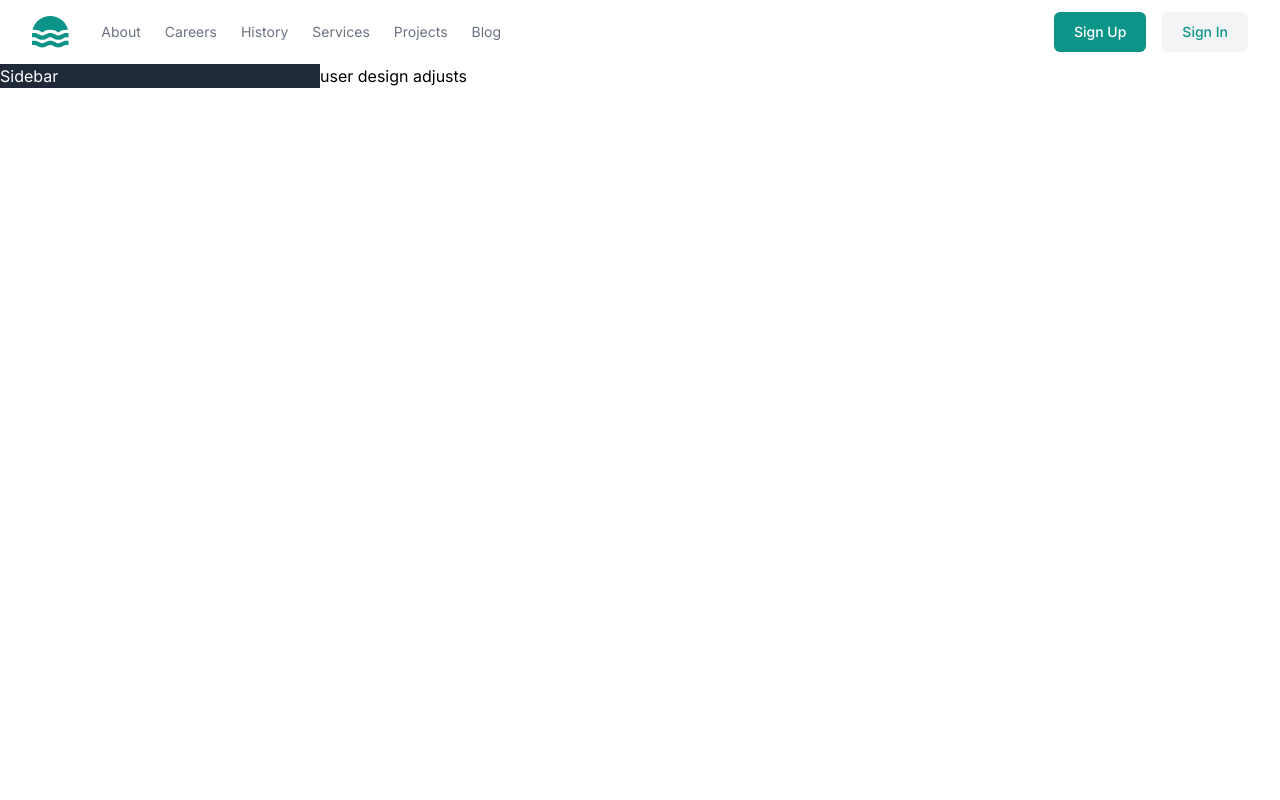
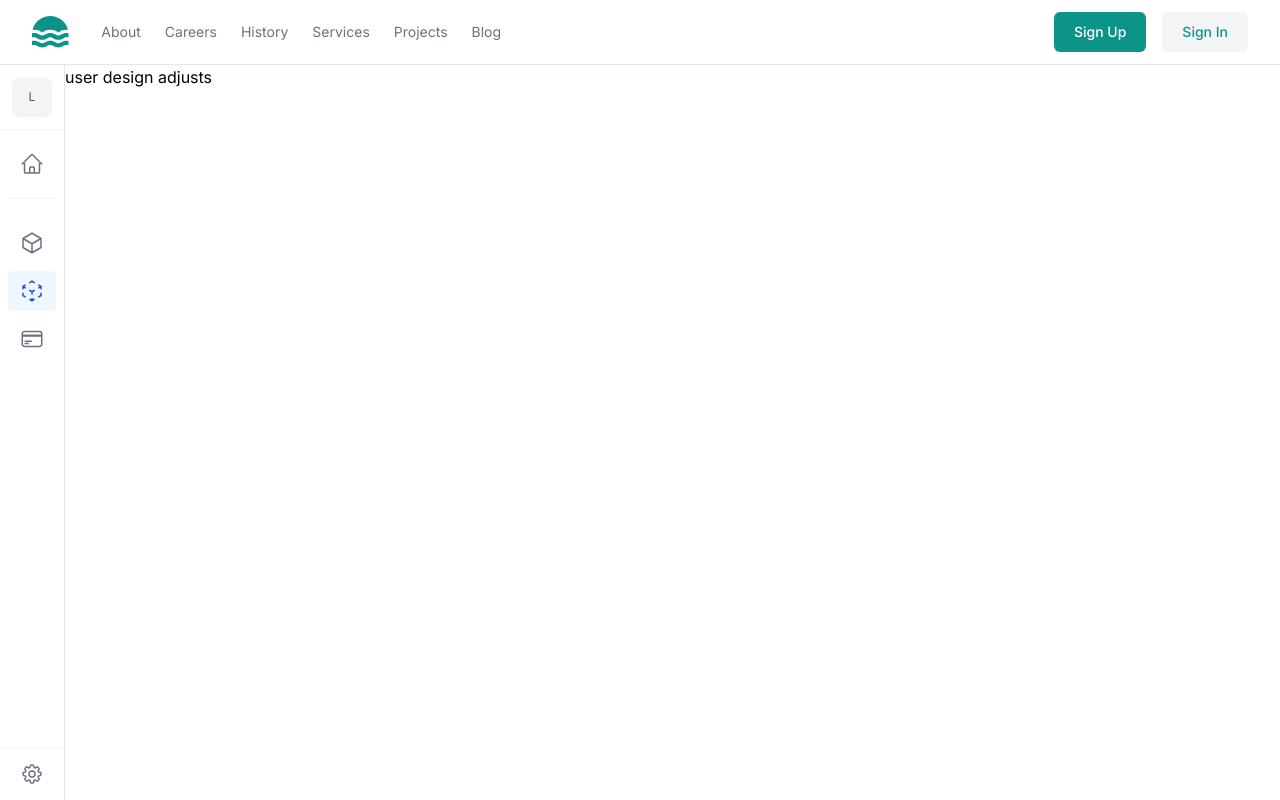
Before and after one commit to alex-cad/alex-frontend, a Next.js app: page /user/adjusts in a window 1280 px wide. Built offline with nearby package versions, Linux system fonts and the light colour scheme.

Commit message:
header + user layout

```diff
--- a/app/layout.tsx
+++ b/app/layout.tsx
@@ -1,7 +1,7 @@
 import type { Metadata } from "next";
 import { Inter } from "next/font/google";
 import "./globals.css";
-import MyHeader from "@/app/ui/header";
+
 const inter = Inter({ subsets: ["latin"] });
 
 export const metadata: Metadata = {
@@ -17,7 +17,7 @@ export default function RootLayout({
   return (
     <html lang="en">
       <body className={inter.className}>
-        <MyHeader />
+        {/* <MyHeader /> */}
         {children}
       </body>
     </html>
--- a/app/page.tsx
+++ b/app/page.tsx
@@ -1,7 +1,9 @@
 import config from "@/app/config";
+import MyHeader from "@/app/ui/header";
 export default function Home() {
   return (
     <>
+      <MyHeader className="border-b border-slate-200"/>
       <main className="mx-auto max-w-screen-xl space-y-8 px-4 py-16 sm:px-6 lg:space-y-16 lg:px-8">
         Welcome to Next.js!
       </main>
--- a/app/ui/header.tsx
+++ b/app/ui/header.tsx
@@ -29,11 +29,11 @@ function classNames(...classes: string[]) {
     return classes.filter(Boolean).join(' ')
 }
 
-export default function MyHeader() {
+export default function MyHeader({ className = ""}) {
     const [mobileMenuOpen, setMobileMenuOpen] = useState(false)
 
     return (
-        <header className="bg-white">
+        <header className={`bg-white `+className}>
             <div className="mx-auto flex h-16 max-w-screen-xl items-center gap-8 px-4 sm:px-6 lg:px-8">
                 <a className="block text-teal-600" href="#">
                     <span className="sr-only">Home</span>
--- a/app/user/layout.tsx
+++ b/app/user/layout.tsx
@@ -1,14 +1,153 @@
+"use client";
+
+import { redirect, usePathname, useRouter } from 'next/navigation';
+import MyHeader from "@/app/ui/header";
+
+function SettingIcon() {
+    return (
+        <svg xmlns="http://www.w3.org/2000/svg" fill="none" viewBox="0 0 24 24" strokeWidth={1.5} stroke="currentColor" className="w-6 h-6">
+            <path strokeLinecap="round" strokeLinejoin="round" d="M10.343 3.94c.09-.542.56-.94 1.11-.94h1.093c.55 0 1.02.398 1.11.94l.149.894c.07.424.384.764.78.93.398.164.855.142 1.205-.108l.737-.527a1.125 1.125 0 0 1 1.45.12l.773.774c.39.389.44 1.002.12 1.45l-.527.737c-.25.35-.272.806-.107 1.204.165.397.505.71.93.78l.893.15c.543.09.94.559.94 1.109v1.094c0 .55-.397 1.02-.94 1.11l-.894.149c-.424.07-.764.383-.929.78-.165.398-.143.854.107 1.204l.527.738c.32.447.269 1.06-.12 1.45l-.774.773a1.125 1.125 0 0 1-1.449.12l-.738-.527c-.35-.25-.806-.272-1.203-.107-.398.165-.71.505-.781.929l-.149.894c-.09.542-.56.94-1.11.94h-1.094c-.55 0-1.019-.398-1.11-.94l-.148-.894c-.071-.424-.384-.764-.781-.93-.398-.164-.854-.142-1.204.108l-.738.527c-.447.32-1.06.269-1.45-.12l-.773-.774a1.125 1.125 0 0 1-.12-1.45l.527-.737c.25-.35.272-.806.108-1.204-.165-.397-.506-.71-.93-.78l-.894-.15c-.542-.09-.94-.56-.94-1.109v-1.094c0-.55.398-1.02.94-1.11l.894-.149c.424-.07.765-.383.93-.78.165-.398.143-.854-.108-1.204l-.526-.738a1.125 1.125 0 0 1 .12-1.45l.773-.773a1.125 1.125 0 0 1 1.45-.12l.737.527c.35.25.807.272 1.204.107.397-.165.71-.505.78-.929l.15-.894Z" />
+            <path strokeLinecap="round" strokeLinejoin="round" d="M15 12a3 3 0 1 1-6 0 3 3 0 0 1 6 0Z" />
+        </svg>
+    )
+}
+
+function BillingIcon() {
+    return (
+        <svg xmlns="http://www.w3.org/2000/svg" fill="none" viewBox="0 0 24 24" strokeWidth={1.5} stroke="currentColor" className="w-6 h-6">
+            <path strokeLinecap="round" strokeLinejoin="round" d="M2.25 8.25h19.5M2.25 9h19.5m-16.5 5.25h6m-6 2.25h3m-3.75 3h15a2.25 2.25 0 0 0 2.25-2.25V6.75A2.25 2.25 0 0 0 19.5 4.5h-15a2.25 2.25 0 0 0-2.25 2.25v10.5A2.25 2.25 0 0 0 4.5 19.5Z" />
+        </svg>
+    )
+}
+
+function HomeIcon() {
+    return (
+        <svg xmlns="http://www.w3.org/2000/svg" fill="none" viewBox="0 0 24 24" strokeWidth={1.5} stroke="currentColor" className="w-6 h-6">
+            <path strokeLinecap="round" strokeLinejoin="round" d="m2.25 12 8.954-8.955c.44-.439 1.152-.439 1.591 0L21.75 12M4.5 9.75v10.125c0 .621.504 1.125 1.125 1.125H9.75v-4.875c0-.621.504-1.125 1.125-1.125h2.25c.621 0 1.125.504 1.125 1.125V21h4.125c.621 0 1.125-.504 1.125-1.125V9.75M8.25 21h8.25" />
+        </svg>
+    )
+}
+
+function DesignsIcon() {
+    return (
+        <svg xmlns="http://www.w3.org/2000/svg" fill="none" viewBox="0 0 24 24" strokeWidth={1.5} stroke="currentColor" className="w-6 h-6">
+            <path strokeLinecap="round" strokeLinejoin="round" d="m21 7.5-9-5.25L3 7.5m18 0-9 5.25m9-5.25v9l-9 5.25M3 7.5l9 5.25M3 7.5v9l9 5.25m0-9v9" />
+        </svg>
+    )
+}
+
+function AdjustsIcon() {
+    return (
+        <svg xmlns="http://www.w3.org/2000/svg" fill="none" viewBox="0 0 24 24" strokeWidth={1.5} stroke="currentColor" className="w-6 h-6">
+            <path strokeLinecap="round" strokeLinejoin="round" d="m21 7.5-2.25-1.313M21 7.5v2.25m0-2.25-2.25 1.313M3 7.5l2.25-1.313M3 7.5l2.25 1.313M3 7.5v2.25m9 3 2.25-1.313M12 12.75l-2.25-1.313M12 12.75V15m0 6.75 2.25-1.313M12 21.75V19.5m0 2.25-2.25-1.313m0-16.875L12 2.25l2.25 1.313M21 14.25v2.25l-2.25 1.313m-13.5 0L3 16.5v-2.25" />
+        </svg>
+    )
+}
+const sidebtns = [
+    {
+        name: "我的设计",
+        icon: DesignsIcon,
+        ref: "/user/designs",
+    },
+    {
+        name: "调整的设计",
+        icon: AdjustsIcon,
+        ref: "/user/adjusts",
+    },
+    {
+        name: "订单",
+        icon: BillingIcon,
+        ref: "/user/orders",
+    },
+];
+
 export default function RootLayout({
     children,
 }: Readonly<{
     children: React.ReactNode;
 }>) {
+    const pathname = usePathname();
+    console.log(pathname);
     return (
-        <div className=" flex">
-            <div className="w-1/4 bg-gray-800">
-                <div className="text-white">Sidebar</div>
+        <div className='flex flex-col min-h-screen'>
+            <MyHeader className='top-0 border-b border-slate-200' />
+
+            <div className="flex flex-1">
+                <div className="flex flex-col justify-between border-e bg-white">
+                    <div>
+                        <div className="inline-flex size-16 items-center justify-center">
+                            <span
+                                className="grid size-10 place-content-center rounded-lg bg-gray-100 text-xs text-gray-600"
+                            >
+                                L
+                            </span>
+                        </div>
+
+                        <div className="border-t border-gray-100">
+                            <div className="px-2">
+                                <div className="py-4">
+                                    <a
+                                        href="/user"
+                                        className={
+                                            pathname === "/user"
+                                                ? "t group relative flex justify-center rounded px-2 py-1.5 text-blue-700 bg-blue-50"
+                                                : "t group relative flex justify-center rounded px-2 py-1.5 text-gray-500 hover:bg-gray-50 hover:text-gray-700"
+                                        }
+                                    >
+                                        <HomeIcon />
+                                        <div
+                                            className="invisible absolute start-full top-1/2 ms-4 -translate-y-1/2  rounded bg-gray-900 px-2 py-1.5 text-xs font-medium text-white group-hover:visible min-w-16 text-center"
+                                        >
+                                            主页
+                                        </div>
+                                    </a>
+                                </div>
+
+                                <ul className="space-y-1 border-t border-gray-100 pt-4">
+                                    {sidebtns.map((btn) => (
+                                        <li key={btn.name}>
+                                            <a
+                                                href={btn.ref}
+                                                className={
+                                                    pathname === btn.ref
+                                                        ? "group relative flex justify-center rounded px-2 py-2 my-2 text-blue-700 bg-blue-50"
+                                                        : "group relative flex justify-center rounded px-2 py-2 my-2 text-gray-500 hover:bg-gray-50 hover:text-gray-700"
+                                                }
+                                            >
+                                                <btn.icon />
+                                                <div
+                                                    className="invisible absolute start-full ms-4 top-1/2 -translate-y-1/2 rounded bg-gray-900 px-2 py-1.5 text-xs font-medium text-white group-hover:visible min-w-20 text-center"
+                                                >
+                                                    {btn.name}
+                                                </div>
+                                            </a>
+                                        </li>
+                                    ))}
+                                </ul>
+                            </div>
+                        </div>
+                    </div>
+                    <div className="border-t border-gray-100 bg-white p-2">
+                        <a
+                            href="/user/preference"
+                            className={
+                                pathname === "/user/preference"
+                                    ? "t group relative flex justify-center rounded px-2 py-1.5 text-blue-700 bg-blue-50"
+                                    : "t group relative flex justify-center rounded px-2 py-1.5 text-gray-500 hover:bg-gray-50 hover:text-gray-700"
+                            }
+                        >
+                            <SettingIcon />
+
+                            <div
+                                className="invisible absolute start-full top-1/2 ms-4 -translate-y-1/2 rounded bg-gray-900 px-2 py-1.5 text-xs font-medium text-white group-hover:visible min-w-16 text-center"
+                            >
+                                设置
+                            </div>
+                        </a>
+                    </div>
+                </div>
+                <div>{children}</div>
             </div>
-            <div>{children}</div>
         </div>
     );
 }
```
